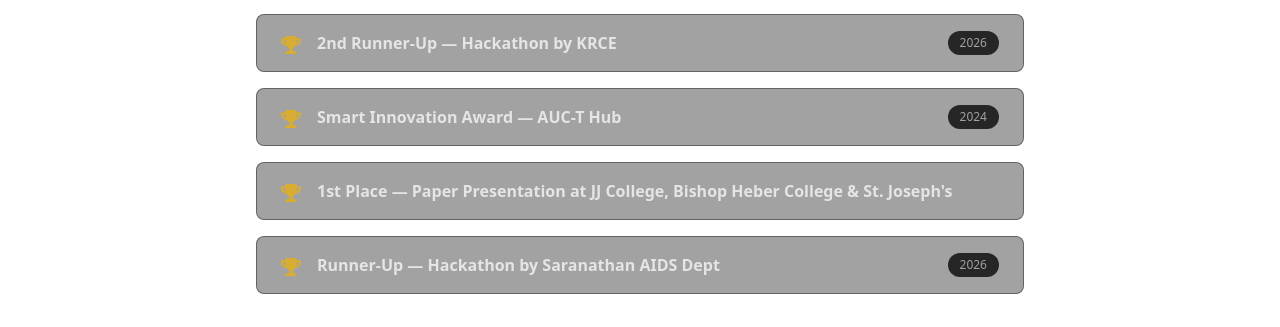
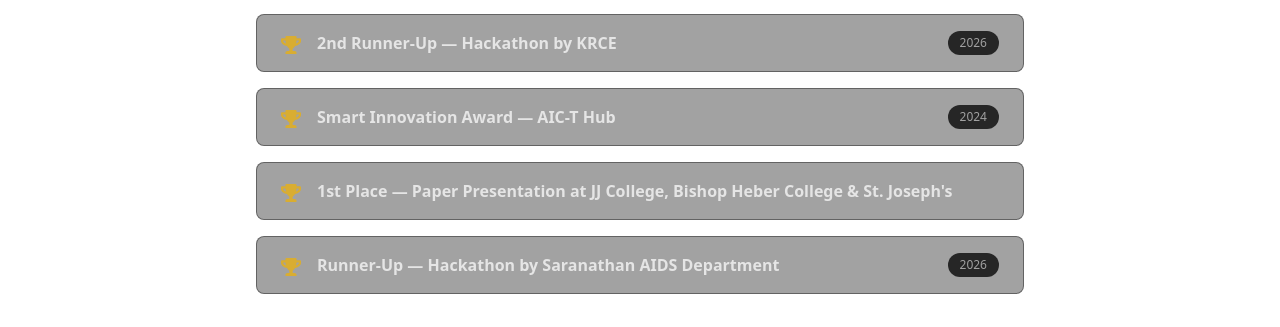
Before and after one commit to mk-ctrl/portfolio, a React app: page / in a window 1280 px wide. Shown: the part 3320-3647 px from the top of the page. Built offline with nearby package versions, Linux system fonts and the light colour scheme; the HTML template or start-up script is replaced by a standard one.

Commit message:
update portfolio

```diff
--- a/src/assets/contents.js
+++ b/src/assets/contents.js
@@ -102,7 +102,7 @@
         year: "2026",
     },
     {
-        title: "Smart Innovation Award — AUC-T Hub",
+        title: "Smart Innovation Award — AIC-T Hub",
         year: "2024",
     },
     {
@@ -110,7 +110,7 @@
         year: "",
     },
     {
-        title: "Runner-Up — Hackathon by Saranathan AIDS Dept",
+        title: "Runner-Up — Hackathon by Saranathan AIDS Department",
         year: "2026",
     },
 ]
```
